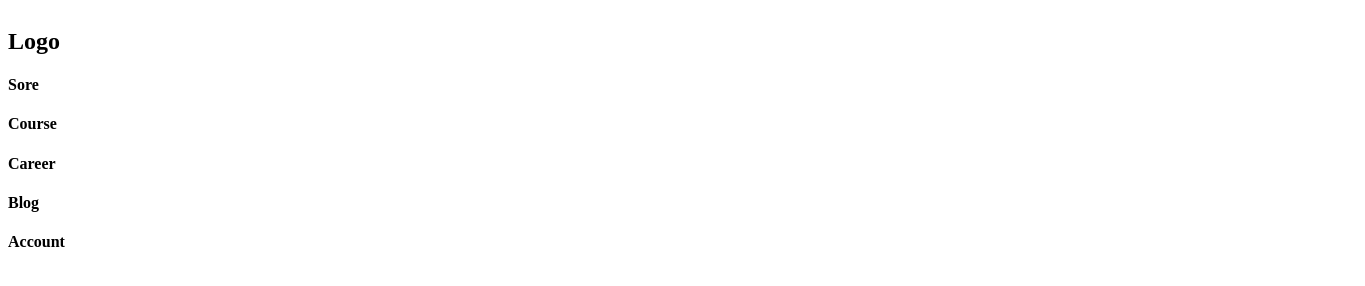
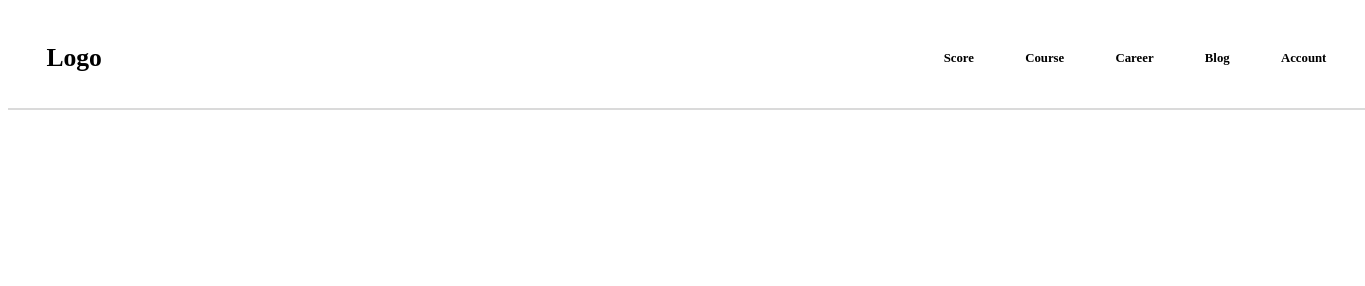
Before and after one commit to aritradey-CS/icode, a plain HTML site: page index.html in a window 1280 px wide. Shown: the whole page, 1365 px wide, since content can reach past the window. Drawn offline with Linux system fonts and the light colour scheme.

Commit message:
Nav>Design update

```diff
--- a/index.html
+++ b/index.html
@@ -8,19 +8,19 @@
 </head>
 <body>
     <div class="main">
-        <nav>
+    <div class="nav">
             <h2>Logo</h2>
             <div class="nav-part2">
 
-                <h4>Sore</h4>
+                <h4>Score</h4>
                 <h4>Course</h4>
                 <h4>Career</h4>
                 <h4>Blog</h4>
                 <h4>Account</h4>
             </div>
+</div>
 
-        </nav>
     </div>
     <link rel="stylesheet" href="script.js">
 </body>
-</html>
+</html></div>
--- a/style.css
+++ b/style.css
@@ -5,11 +5,29 @@ html,body{
 .main{
     height: 100%;
     width: 100%;
-    position: absolute;
+    position: relative;
 }
 
 .nav{
     height: 100px;
     width: 100%;
-    background-color: blueviolet;
+    /* background-color: blueviolet; */
+    border-bottom: 2px solid #dadada;
+    display: flex;
+    align-items: center;
+    justify-content: space-between;
+    padding: 0 3vw;
 }
+.nav-part2{
+    display: flex;
+    gap: 4vw;
+    justify-content: space-between;
+    align-items: center;
+}
+.nav h2{
+    font-size: 2vw;
+    font-weight: 700;
+}
+.nav h4{
+    font-size: 1vw;
+}
```
